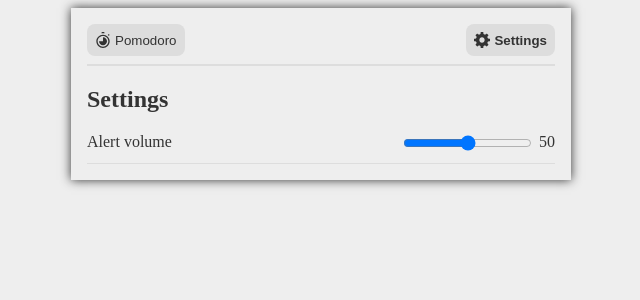
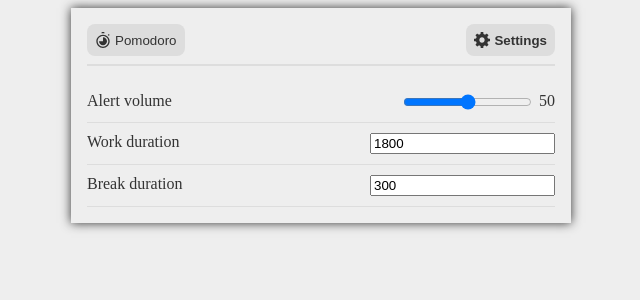
Before and after one commit to gfx687/pomodoro-timer, a React (Vite) app in the folder web-react/: page / in a window 1280 px wide. Both pictures are taken after a click on the button "Settings". Shown: the top 300 px of the page, without its empty margins (319-959 px from the left). Built offline with nearby package versions, Linux system fonts and the light colour scheme.

Commit message:
web-react: added durations to Settings page

```diff
--- a/web-react/src/SettingsPage.css
+++ b/web-react/src/SettingsPage.css
@@ -1,10 +1,12 @@
+.settings {
+  margin-top: 1rem;
+}
 .settings-row {
-    display: flex;
-    border-bottom: 1px solid var(--bg-alt);
-    padding-bottom: 10px;
-
+  display: flex;
+  border-bottom: 1px solid var(--bg-alt);
+  padding: 10px 0;
 }
 
 .settings-input {
-    margin-left: auto;
+  margin-left: auto;
 }
--- a/web-react/src/SettingsPage.tsx
+++ b/web-react/src/SettingsPage.tsx
@@ -1,42 +1,87 @@
-import { SETTINGS } from "./constants";
+import { DEFAULTS, SETTINGS } from "./constants";
 import "./SettingsPage.css";
 import { useState, useEffect } from "react";
-
-// TODO: some sign that the sounds are muted
 
 export default function SettingsPage() {
   const [volume, setVolume] = useState(() => {
     const v = localStorage.getItem(SETTINGS.volume);
-    return v !== null ? Number(v) : 50;
+    return v !== null ? Number(v) : DEFAULTS.volume;
+  });
+
+  const [durationWork, setDurationWork] = useState(() => {
+    const v = localStorage.getItem(SETTINGS.durationWork);
+    return v !== null ? Number(v) : DEFAULTS.durationWork;
+  });
+
+  const [durationBreak, setDurationBreak] = useState(() => {
+    const v = localStorage.getItem(SETTINGS.durationBreak);
+    return v !== null ? Number(v) : DEFAULTS.durationBreak;
   });
 
   useEffect(() => {
     localStorage.setItem(SETTINGS.volume, volume.toString());
   }, [volume]);
 
-  const handleVolumeChange = (event: React.ChangeEvent<HTMLInputElement>) => {
+  useEffect(() => {
+    localStorage.setItem(SETTINGS.durationWork, durationWork.toString());
+  }, [durationWork]);
+
+  useEffect(() => {
+    localStorage.setItem(SETTINGS.durationBreak, durationBreak.toString());
+  }, [durationBreak]);
+
+  const onVolumeChange = (event: React.ChangeEvent<HTMLInputElement>) => {
     setVolume(Number(event.target.value));
   };
 
+  const onDurationWorkChange = (event: React.ChangeEvent<HTMLInputElement>) => {
+    setDurationWork(Number(event.target.value));
+  };
+
+  const onDurationBreakChange = (
+    event: React.ChangeEvent<HTMLInputElement>
+  ) => {
+    setDurationBreak(Number(event.target.value));
+  };
+
   return (
-    <>
-      <h2>Settings</h2>
+    <div className="settings">
       <div className="settings-row">
         <label htmlFor="volume" className="settings-label">
           Alert volume
         </label>
         <br />
         <input
+          id="volume"
           type="range"
-          id="volume"
+          className="settings-input"
           min="0"
           max="100"
           value={volume}
-          onChange={handleVolumeChange}
+          onChange={onVolumeChange}
+        />
+        <span style={{ marginLeft: "5px" }}>{volume}</span>
+      </div>
+      <div className="settings-row">
+        <label htmlFor="duration-work">Work duration</label>
+        <input
+          id="duration-work"
+          type="number"
           className="settings-input"
+          value={durationWork}
+          onChange={onDurationWorkChange}
         />
-        <span style={{marginLeft: "5px"}}>{volume}</span>
       </div>
-    </>
+      <div className="settings-row">
+        <label htmlFor="duration-break">Break duration</label>
+        <input
+          id="duration-break"
+          type="number"
+          className="settings-input"
+          value={durationBreak}
+          onChange={onDurationBreakChange}
+        />
+      </div>
+    </div>
   );
 }
--- a/web-react/src/components/TimerArea.tsx
+++ b/web-react/src/components/TimerArea.tsx
@@ -4,21 +4,23 @@ import TimerControls from "./TimerControls";
 import TimerModes, { type PomodoroMode } from "./TimerModes";
 import Timer from "./Timer";
 import alert from "../assets/alert.mp3";
-import { SETTINGS } from "../constants";
+import { DEFAULTS, SETTINGS } from "../constants";
 
-export const DURATION = new Map<PomodoroMode, number>([
-  ["work", 3],
-  ["break", 120],
-]);
+// TODO: this component needs refactoring
 
 export default function TimerArea() {
   const [active, setActive] = useState(false);
   const [mode, setMode] = useState<PomodoroMode>("work");
-  const totalS = DURATION.get(mode)!;
-  const [seconds, setSeconds] = useState<number>(totalS);
+  const [totalSeconds, setTotalSeconds] = useState<number>(
+    DEFAULTS.durationWork
+  );
+  const [seconds, setSeconds] = useState<number>(() => getDuration("work"));
+
   const audio = useRef<HTMLAudioElement | null>(null);
-  const v = localStorage.getItem(SETTINGS.volume);
-  const volume = v !== null ? Number(v) : 50;
+  const volume = useState(() => {
+    const v = localStorage.getItem(SETTINGS.volume);
+    return v !== null ? Number(v) : DEFAULTS.volume;
+  })[0];
 
   useEffect(() => {
     audio.current = new Audio(alert);
@@ -47,6 +49,10 @@ export default function TimerArea() {
     }
   }, [seconds, volume]);
 
+  useEffect(() => {
+    setTotalSeconds(getDuration(mode));
+  }, [mode]);
+
   return (
     <div className="timer-area">
       <TimerModes mode={mode} onModeChange={onModeChange} />
@@ -54,7 +60,7 @@ export default function TimerArea() {
       <TimerControls
         active={active}
         currentS={seconds}
-        totalS={totalS}
+        totalS={totalSeconds}
         onStart={onStart}
         onPause={onPause}
         onReset={onReset}
@@ -66,7 +72,7 @@ export default function TimerArea() {
     setActive(true);
 
     if (seconds == 0) {
-      setSeconds(totalS);
+      setSeconds(totalSeconds);
     }
   }
 
@@ -76,12 +82,26 @@ export default function TimerArea() {
 
   function onReset() {
     setActive(false);
-    setSeconds(totalS);
+    setSeconds(totalSeconds);
   }
 
   function onModeChange(mode: PomodoroMode) {
     setActive(false);
     setMode(mode);
-    setSeconds(DURATION.get(mode)!);
+    setSeconds(getDuration(mode));
   }
 }
+
+function getDuration(mode: PomodoroMode) {
+  switch (mode) {
+    case "break": {
+      const v = localStorage.getItem(SETTINGS.durationBreak);
+      return v !== null ? Number(v) : DEFAULTS.durationBreak;
+    }
+    case "work":
+    default: {
+      const v = localStorage.getItem(SETTINGS.durationWork);
+      return v !== null ? Number(v) : DEFAULTS.durationWork;
+    }
+  }
+}
--- a/web-react/src/components/TimerControls.tsx
+++ b/web-react/src/components/TimerControls.tsx
@@ -8,6 +8,8 @@ type TimerControlsProps = {
   onPause: () => void;
   onReset: () => void;
 };
+
+// BUG: when switching Modes - the reset icon flickers
 
 export default function TimerControls({
   active,
--- a/web-react/src/constants.tsx
+++ b/web-react/src/constants.tsx
@@ -1,3 +1,11 @@
 export const SETTINGS = {
   volume: "volume",
+  durationWork: "duration-work",
+  durationBreak: "duration-break",
 };
+
+export const DEFAULTS = {
+  volume: 50,
+  durationWork: 1800,
+  durationBreak: 300,
+};
```
